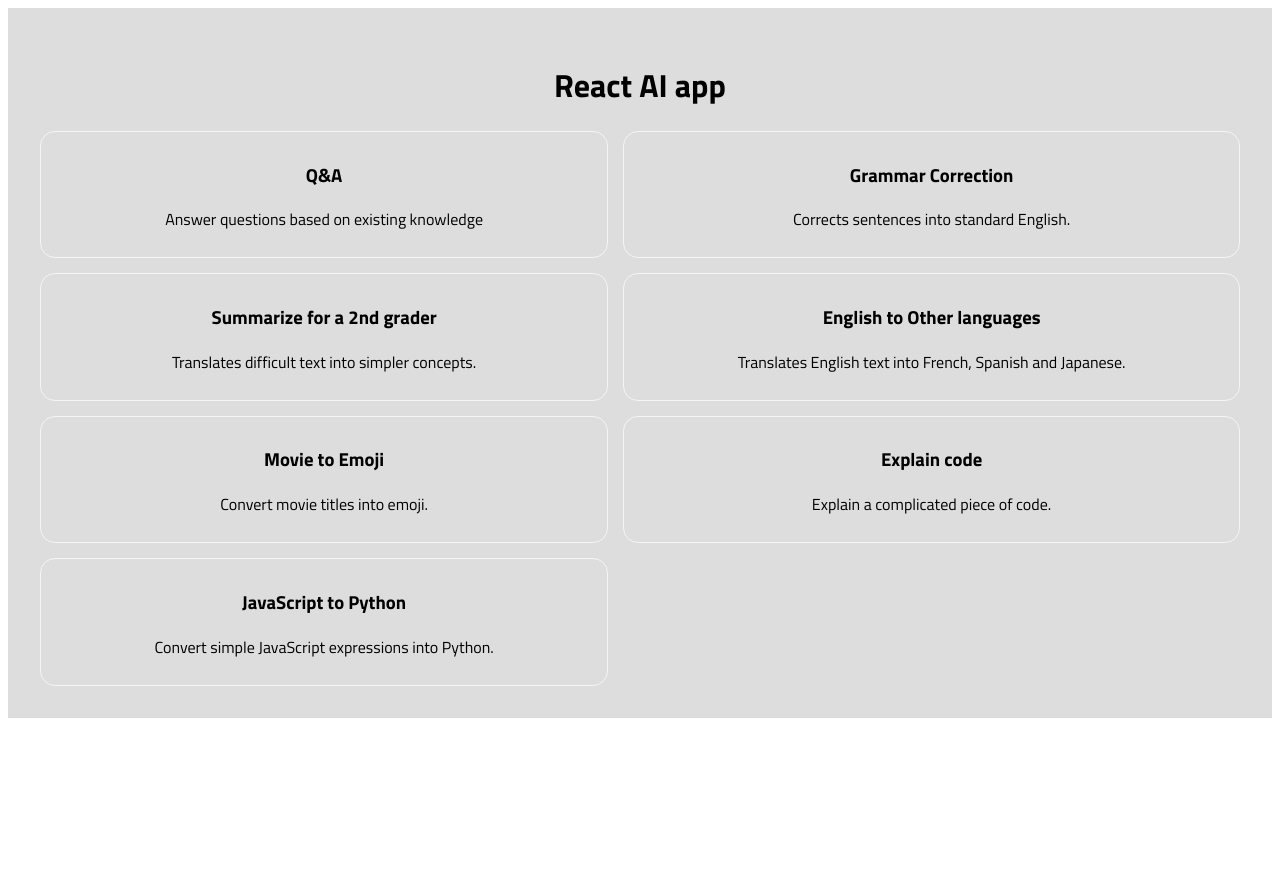
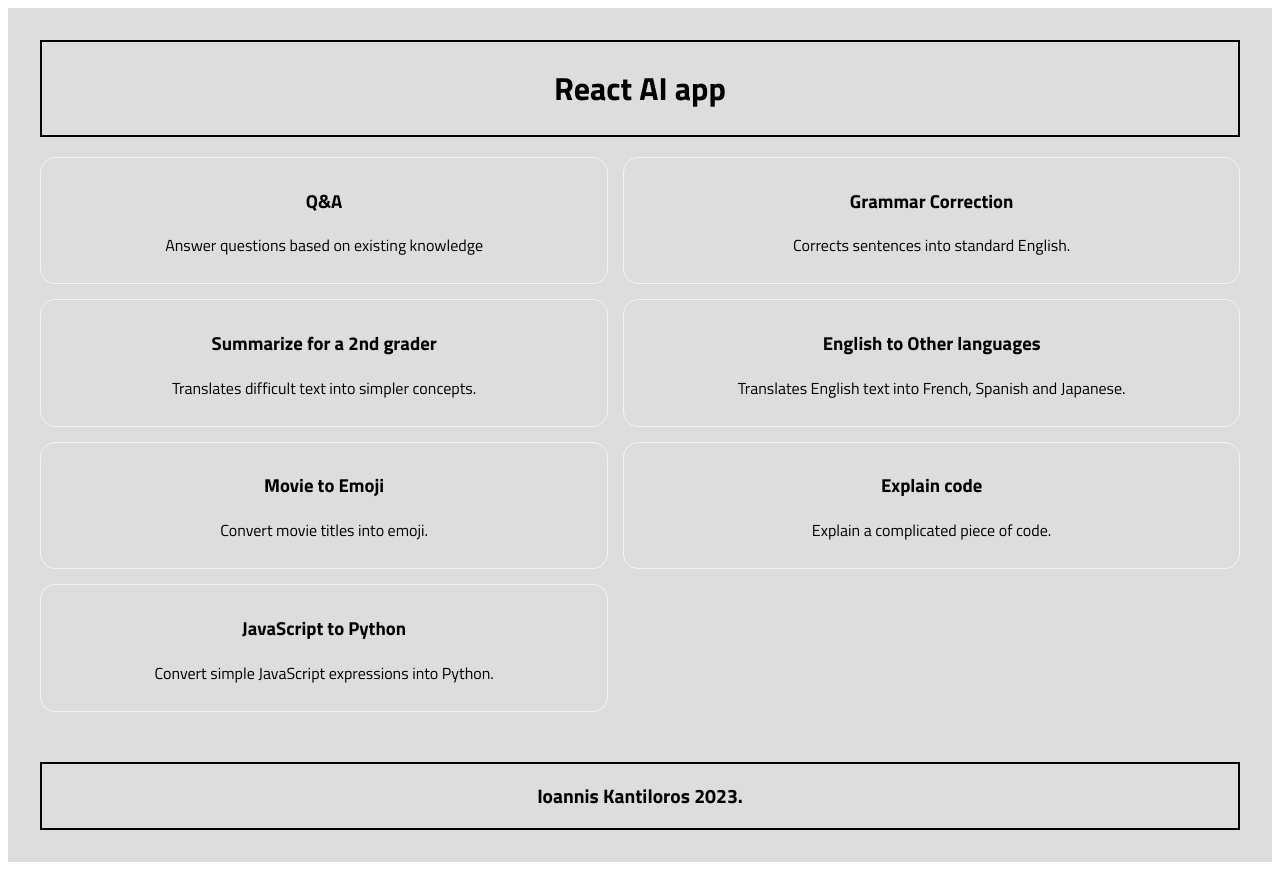
Before and after one commit to ondairos/open_ai_clone, a React (Vite) app: page / in a window 1280 px wide. Before the commit the page ends 800 px from the top, so only its background shows below. Built offline with nearby package versions, Linux system fonts and the light colour scheme.

Commit message:
css changes

```diff
--- a/src/App.css
+++ b/src/App.css
@@ -6,7 +6,7 @@
   padding: 2rem;
   text-align: center;
   background-color: rgb(221, 221, 221);
-  font-family: 'Titillium Web', sans-serif;
+  font-family: "Titillium Web", sans-serif;
 }
 
 .grid-main {
@@ -36,10 +36,15 @@
   font-weight: 500;
 }
 
+.heading-div {
+  padding: 1px;
+  border: 2px solid black;
+}
+
 .text-area {
   font-size: 20px;
   width: 100%;
-  font-family: 'Titillium Web', sans-serif;
+  font-family: "Titillium Web", sans-serif;
 }
 
 .actionBtn {
@@ -49,3 +54,10 @@
   margin-top: 20px;
   cursor: pointer;
 }
+
+.footer-div {
+  margin-top: 50px;
+  padding: 1px;
+  border: 2px solid black;
+  font-size: small;
+}
--- a/src/App.jsx
+++ b/src/App.jsx
@@ -2,6 +2,7 @@ import { useState } from "react";
 import "./App.css";
 import OptionSelection from "./components/OptionSelection";
 import Translation from "./components/Translation";
+import { Footer } from "./components/Footer";
 import { arrayItems } from "./AIOptions";
 import { Configuration, OpenAIApi } from "openai";
 
@@ -33,16 +34,22 @@ function App() {
     <div className="App">
       {/* convert to array */}
       {Object.values(option).length === 0 ? (
+        <>
           <OptionSelection
             arrayItems={arrayItems}
             selectOptionProp={selectOption}
           />
+          <Footer></Footer>
+        </>
       ) : (
+        <>
           <Translation
             doStuffProp={doStuff}
             setInputProp={setInput}
             resultProp={result}
           />
+          <Footer></Footer>
+        </>
       )}
     </div>
   );
--- /dev/null
+++ b/src/components/Footer.jsx
@@ -0,0 +1,9 @@
+import React from 'react'
+
+export const Footer = () => {
+  return (
+    <div className='footer-div'>
+        <h2>Ioannis Kantiloros 2023.</h2>
+    </div>
+  )
+}
--- a/src/components/OptionSelection.jsx
+++ b/src/components/OptionSelection.jsx
@@ -3,13 +3,18 @@ import React from "react";
 export default function OptionSelection({ arrayItems, selectOptionProp }) {
   return (
     <>
-      <h1 className="heading">React AI app</h1>
-
+      <div className="heading-div">
+        <h1 className="heading">React AI app</h1>
+      </div>
       {/* array items */}
       <div className="grid-main">
         {arrayItems.map((element) => {
           return (
-            <div className="grid-child" onClick={() => selectOptionProp(element.option)}>
+            <div
+              className="grid-child"
+              onClick={() => selectOptionProp(element.option)}
+              key={element.id}
+            >
               <h3>{element.name}</h3>
               <p>{element.description}</p>
             </div>
```
Lines whose indentation alone changed are shown as unchanged.
